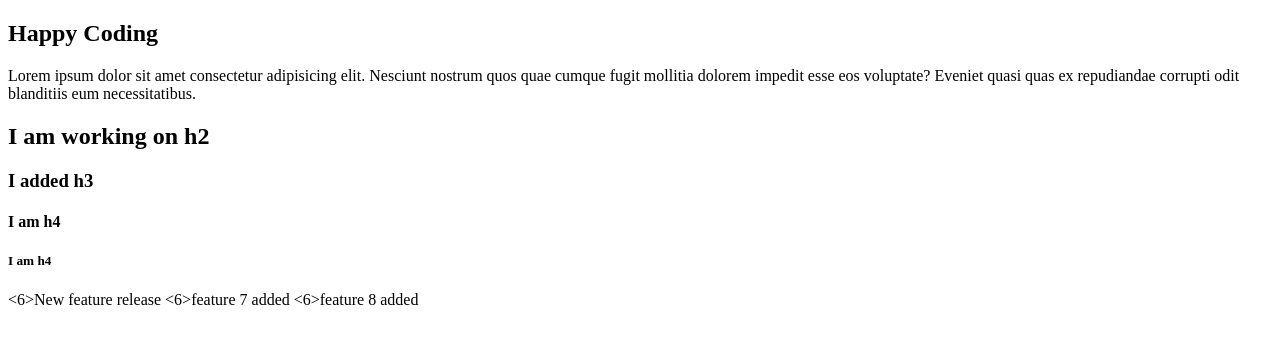
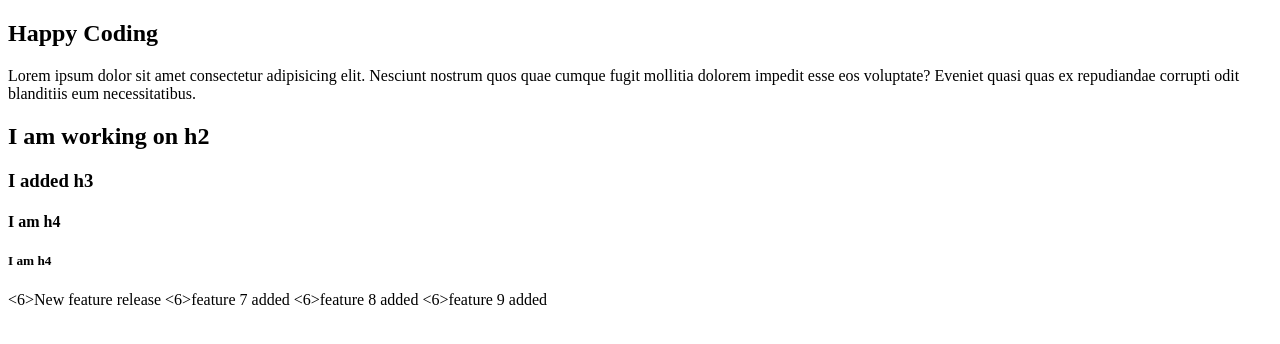
Before and after one commit to onesphereSolution/test, a plain HTML site: page index.html in a window 1280 px wide. Drawn offline with Linux system fonts and the light colour scheme.

Commit message:
Add feature 9

```diff
--- a/index.html
+++ b/index.html
@@ -16,5 +16,6 @@
  <6>New feature release</6>
  <6>feature 7 added</6>
   <6>feature 8 added</6>
+    <6>feature 9 added</6>
 </body>
 </html>
```
